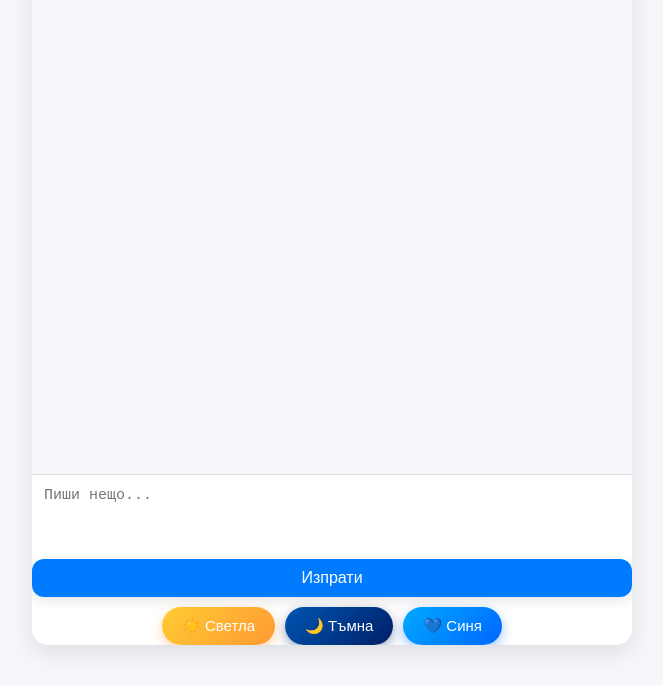
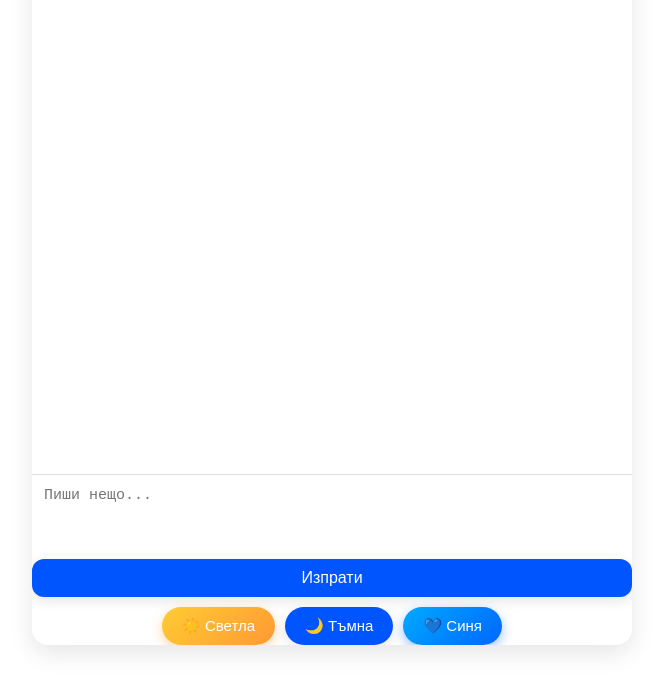
Before and after one commit to vasko5500/ai-chat-demo, a website: page index.html in a window 1280 px wide. Shown: the part 115-800 px from the top of the page, without its empty margins (308-971 px from the left). Drawn offline with Linux system fonts and the light colour scheme.

Commit message:
Update style.css

```diff
--- a/style.css
+++ b/style.css
@@ -1,14 +1,14 @@
 :root {
-  --bg-light: #f5f7fb;
+  --bg-light: #ffffff;
   --bg-chat: #ffffff;
-  --bg-user: #007bff;
+  --bg-user: #0055ff;
   --bg-ai: #e5e5ea;
   --text-ai: #333;
   --text-user: #fff;
   --bg-user-hover: #0056b3;
   --input-bg: #f0f4ff;
   --input-text: #000;
-  --input-border: #ddd;
+  --input-border: #000;
 }
 
 body {
@@ -102,9 +102,8 @@ button:active {
   box-shadow: 0 4px 12px rgba(255, 153, 51, 0.4);
 }
 
-/* 🌙 Тъмна – синьо-виолетов */
 #dark-btn {
-  background: linear-gradient(135deg, #0056b3, #001f66);
+  background: #000000
   box-shadow: 0 4px 12px rgba(0, 31, 102, 0.4);
 }
 
@@ -193,18 +192,21 @@ button:active {
 }
 
 body.dark {
-  --bg-light: #1e1e1e;
-  --bg-chat: #2c2c2c;
-  --bg-user: #0078ff;
+  --bg-light: #000;
+  --bg-chat: #000;
+  --bg-user: #0055ff;
   --bg-ai: #3a3a3a;
-  --text-ai: #eee;
+  --text-ai: #fff;
   --text-user: #fff;
-  --bg-user-hover: #0050a3;
+  --bg-user-hover: #003cb3;
+  --input-bg: #000;       /* поле за писане */
+  --input-text: #fff;     /* текст в полето */
+  --input-border: #fff;   /* граница при полето */
 }
 
 body.blue {
-  --bg-light: #e7f0ff;       /* фон на страницата */
-  --bg-chat: #f9fbff;        /* фон на чата */
+  --bg-light: #4444ff;       /* фон на страницата */
+  --bg-chat: #000fff;        /* фон на чата */
   --bg-user: #0055ff;        /* твоя балон */
   --bg-ai: #d0e0ff;          /* AI балон */
   --text-ai: #001f4d;        /* цвят на текста на AI */
@@ -212,5 +214,5 @@ body.blue {
   --bg-user-hover: #003cb3;  /* бутон hover */
   --input-bg: #f1f5ff;       /* поле за писане */
   --input-text: #002266;     /* текст в полето */
-  --input-border: #a5b7ff;   /* граница при полето */
+  --input-border: #000;   /* граница при полето */
 }
```
